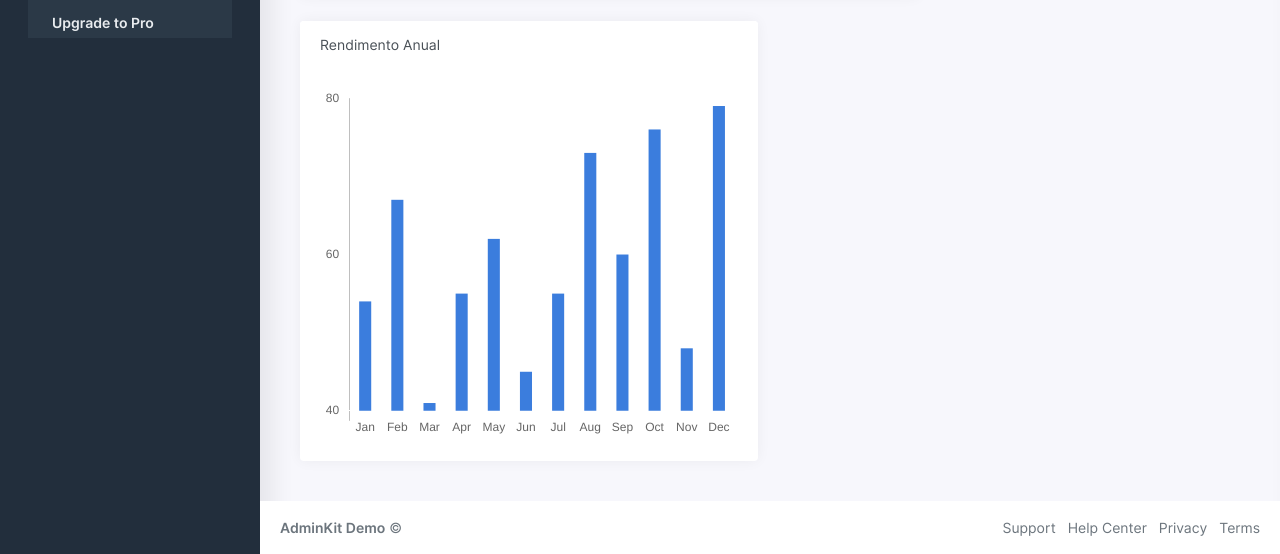
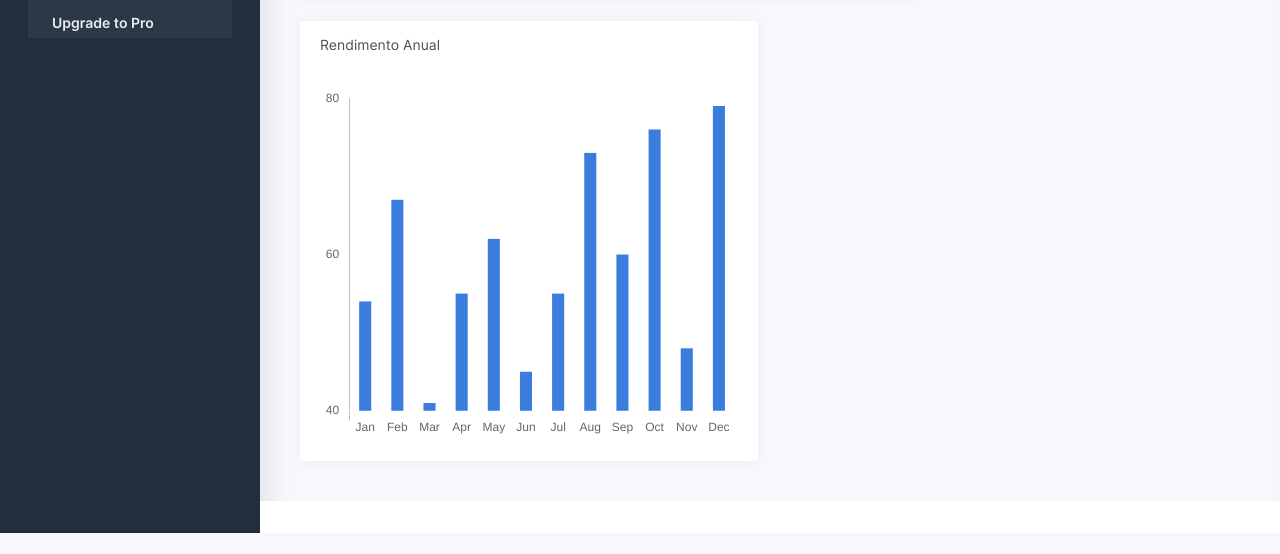
Before and after one commit to castilhom/Carrara, a website: page static/index.html in a window 1280 px wide. Shown: the part 762-1316 px from the top of the page. After the commit the page ends 1295 px from the top, so only its background shows below. Drawn offline with Linux system fonts and the light colour scheme.

Commit message:
Update index.html

```diff
--- a/static/index.html
+++ b/static/index.html
@@ -356,31 +356,6 @@
 			</main>
 
 			<footer class="footer">
-				<div class="container-fluid">
-					<div class="row text-muted">
-						<div class="col-6 text-left">
-							<p class="mb-0">
-								<a href="index.html" class="text-muted"><strong>AdminKit Demo</strong></a> &copy;
-							</p>
-						</div>
-						<div class="col-6 text-right">
-							<ul class="list-inline">
-								<li class="list-inline-item">
-									<a class="text-muted" href="#">Support</a>
-								</li>
-								<li class="list-inline-item">
-									<a class="text-muted" href="#">Help Center</a>
-								</li>
-								<li class="list-inline-item">
-									<a class="text-muted" href="#">Privacy</a>
-								</li>
-								<li class="list-inline-item">
-									<a class="text-muted" href="#">Terms</a>
-								</li>
-							</ul>
-						</div>
-					</div>
-				</div>
 
 				<div class="modal fade" id="defaultModalPrimary" tabindex="-1" role="dialog" aria-hidden="true">
 					<div class="modal-dialog" role="document">
```
